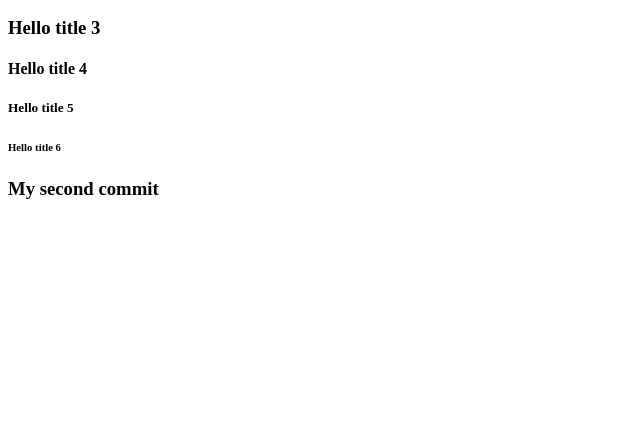
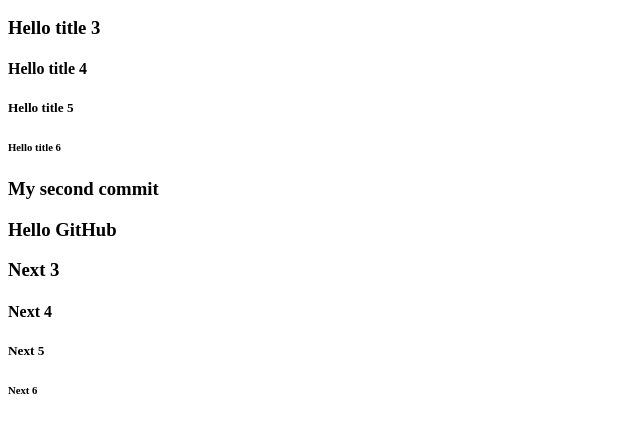
Before and after one commit to JurijI/fe-start-1305, a plain HTML site: page 01/index.html in a window 1280 px wide. Shown: the part 377-800 px from the top of the page, without its empty margins (0-640 px from the left). Drawn offline with Linux system fonts and the light colour scheme.

Commit message:
third commit test console

```diff
--- a/01/index.html
+++ b/01/index.html
@@ -27,7 +27,14 @@
    <h3>
     My second commit
    </h3>
-
+   <h3>
+    Hello GitHub
+   </h3>
+   <!-- html from github -->
+   <h3>Next 3</h3>
+   <h4>Next 4</h4>
+   <h5>Next 5</h5>
+   <h6>Next 6</h6>
     </body>
 
 </html>
```
